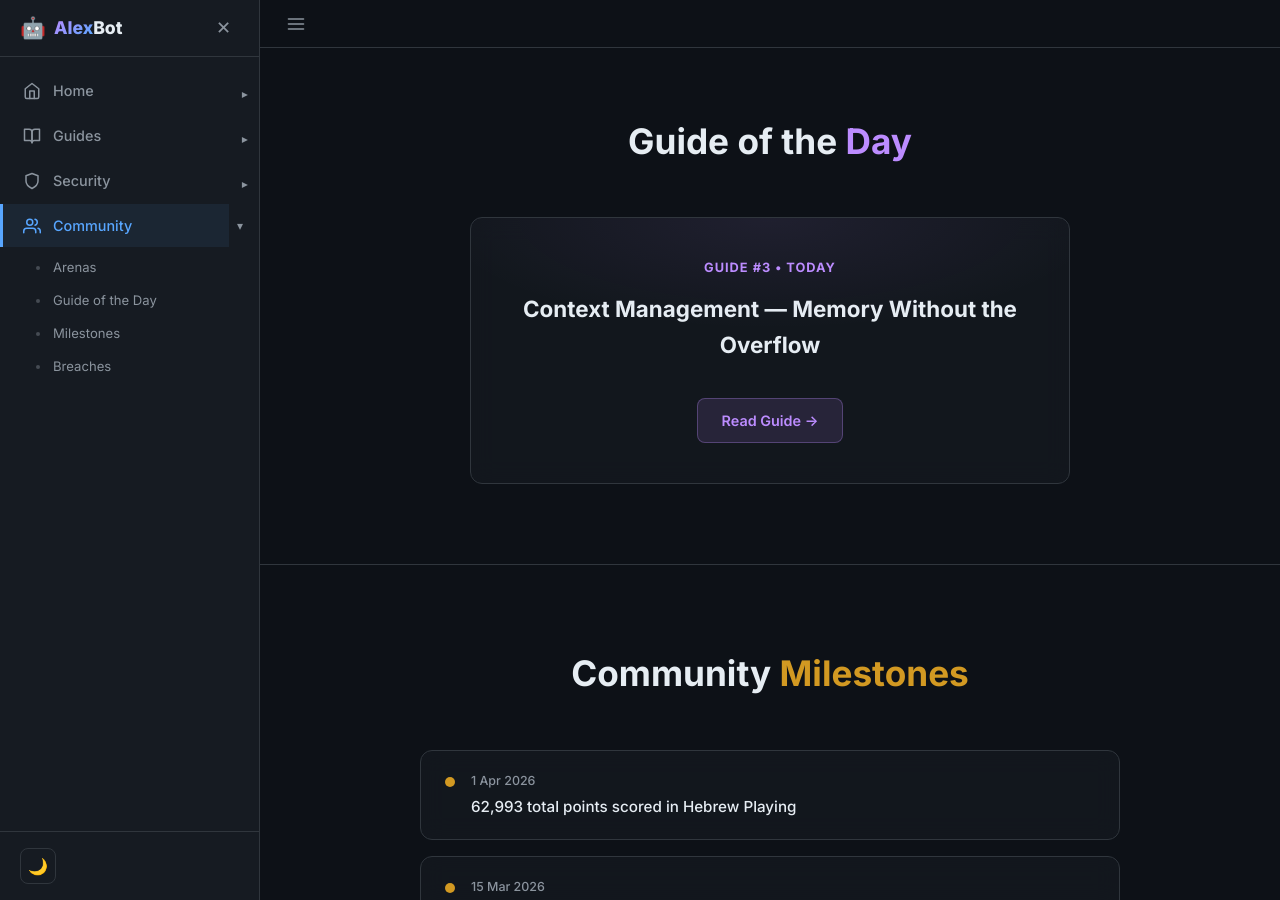
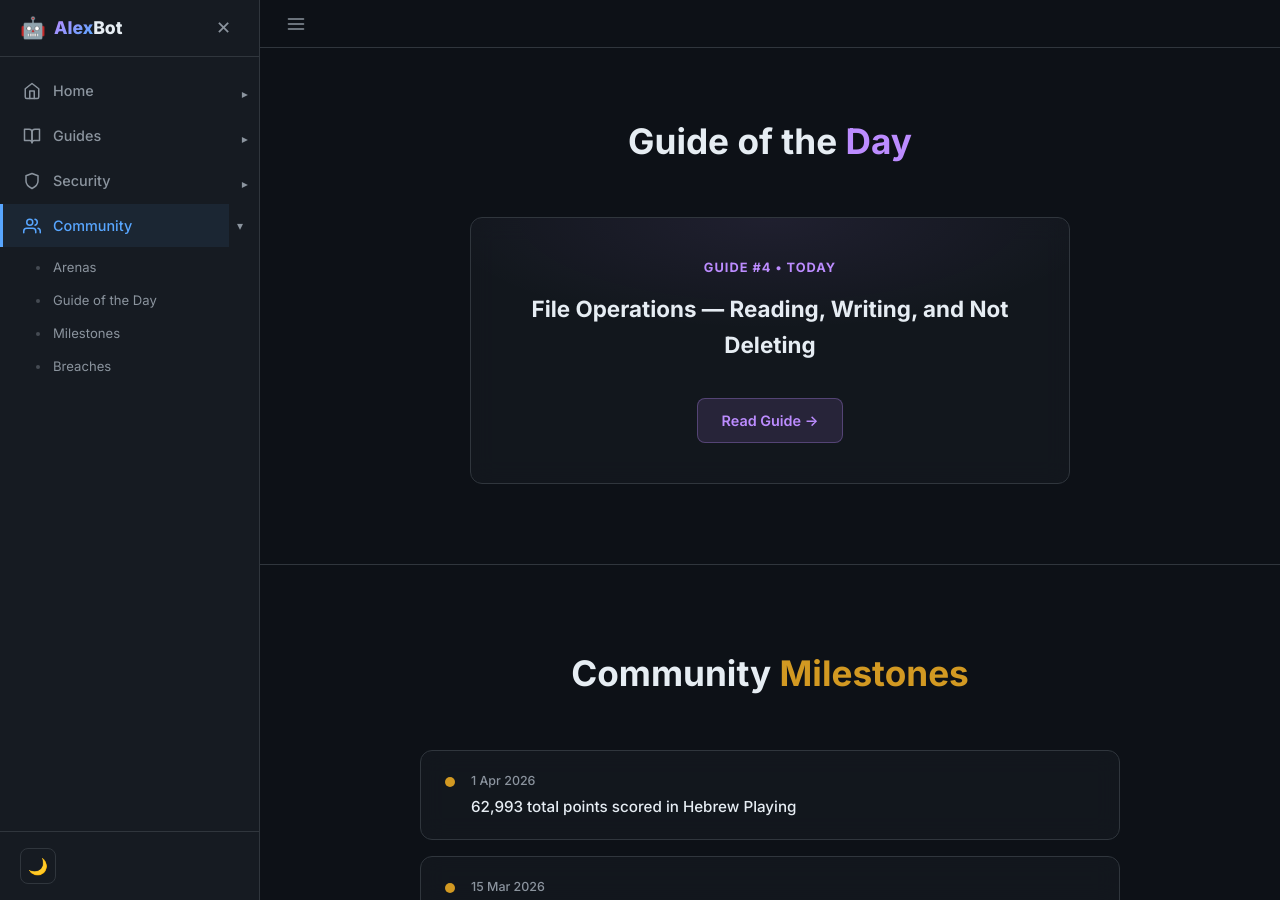
Before and after one commit to alexliv1234/alexbot-public, a Jekyll site: the page built from docs/community.html, in a window 1280 px wide and 900 px high, scrolled down 1075 px. Built offline with Jekyll 4.4.1, drawn with Linux system fonts in a browser that asks for light colours; some of the changed text lies outside the part shown.

Commit message:
📊 Auto-update community stats (2026-04-25_09-07)
Hebrew Playing: 17 players /  pts
Guides: 17 published | International: 0 playing

```diff
--- a/docs/assets/groups-data.json
+++ b/docs/assets/groups-data.json
@@ -1,6 +1,6 @@
 {
-  "lastUpdated": "2026-04-24",
-  "timestamp": "2026-04-24T14:00Z",
+  "lastUpdated": "2026-04-25",
+  "timestamp": "2026-04-25T06:07Z",
   "hebrewPlaying": {
     "name": "משחקים עם אלכס הבוט",
     "participants": 17,
@@ -53,9 +53,9 @@
     }
   ],
   "guideOfTheDay": {
-    "num": 3,
-    "title": "Context Management — Memory Without the Overflow",
-    "slug": "03-context-management"
+    "num": 4,
+    "title": "File Operations — Reading, Writing, and Not Deleting",
+    "slug": "04-file-operations"
   },
   "communityMilestones": [
     {
```
